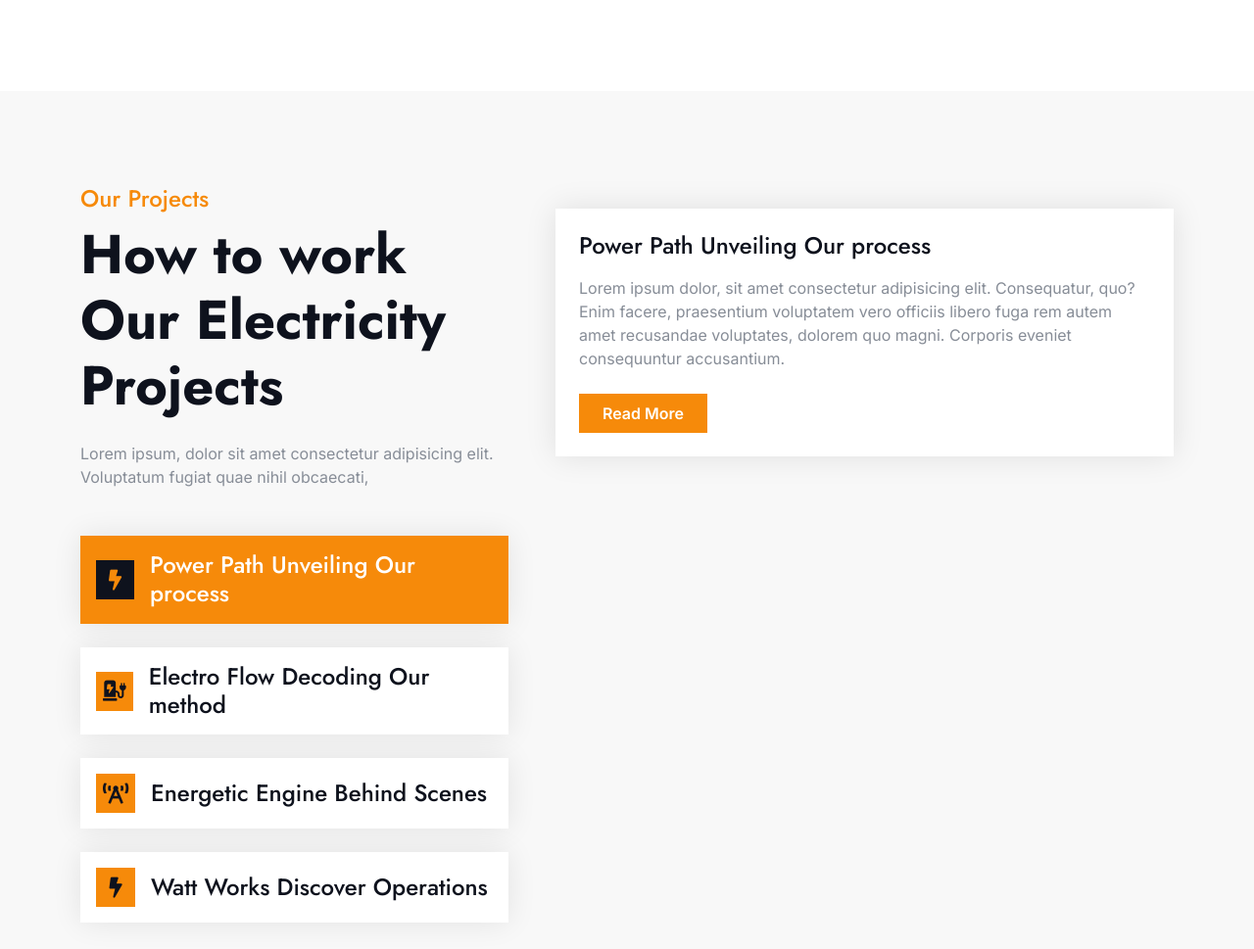
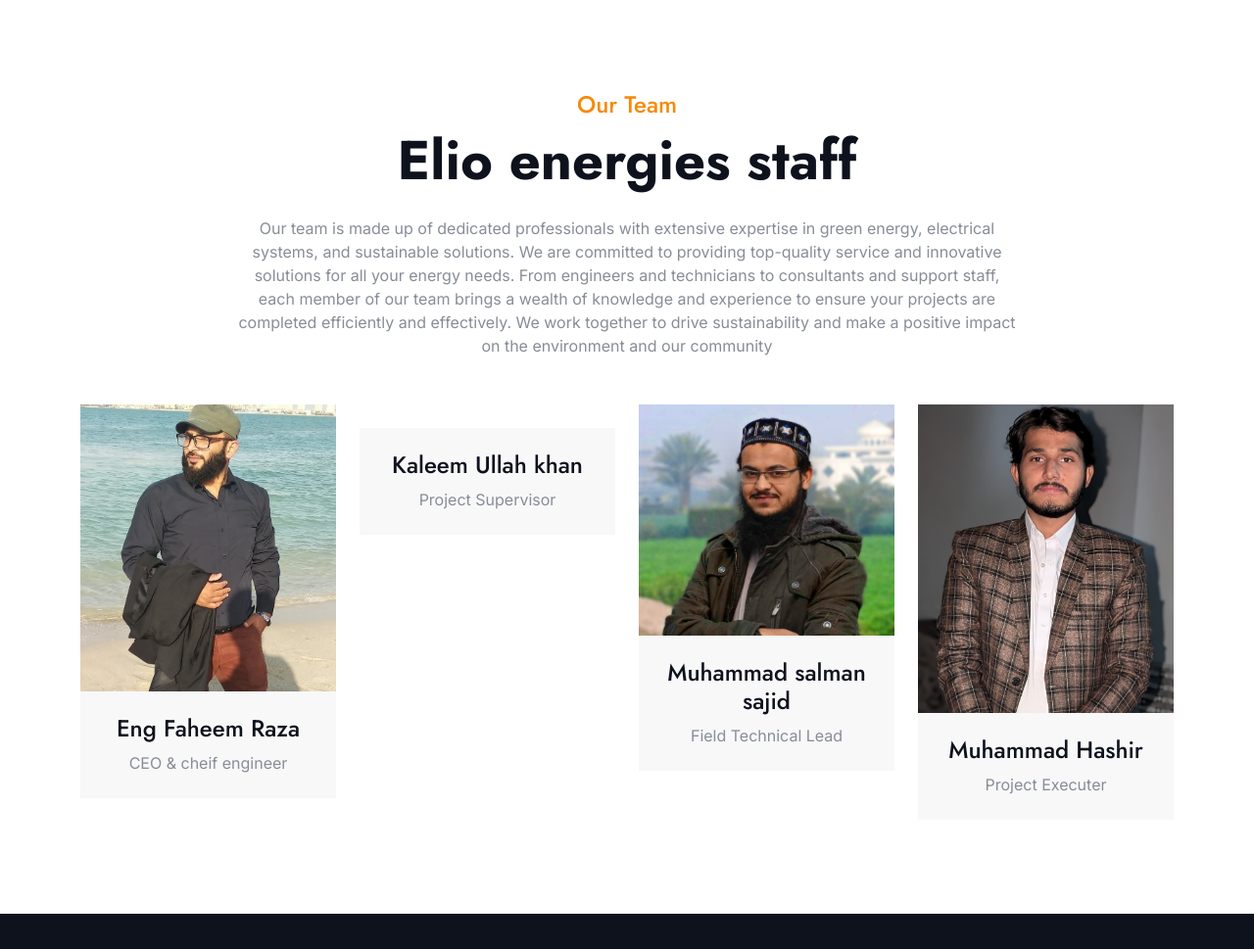
Before and after one commit to Ab-khan367/Elio_energies, a plain HTML site: page index.html in a window 1280 px wide. Shown: the part 2939-3908 px from the top of the page at 98% size. Drawn offline with nearby package versions, Linux system fonts and the light colour scheme; a web font is replaced by a local one.

Commit message:
Update index.html

```diff
--- a/index.html
+++ b/index.html
@@ -400,7 +400,7 @@
         <!-- Services End -->
 
         <!-- Projects Start -->
-        <div class="container-fluid projects bg-light py-5">
+<!--         <div class="container-fluid projects bg-light py-5">
             <div class="container py-5">
                 <div class="row g-5">
                     <div class="col-lg-5 wow fadeInLeft" data-wow-delay="0.2s">
@@ -482,7 +482,7 @@
                     </div>
                 </div>
             </div>
-        </div>
+        </div> -->
         <!-- Projects End -->
 
 
```
